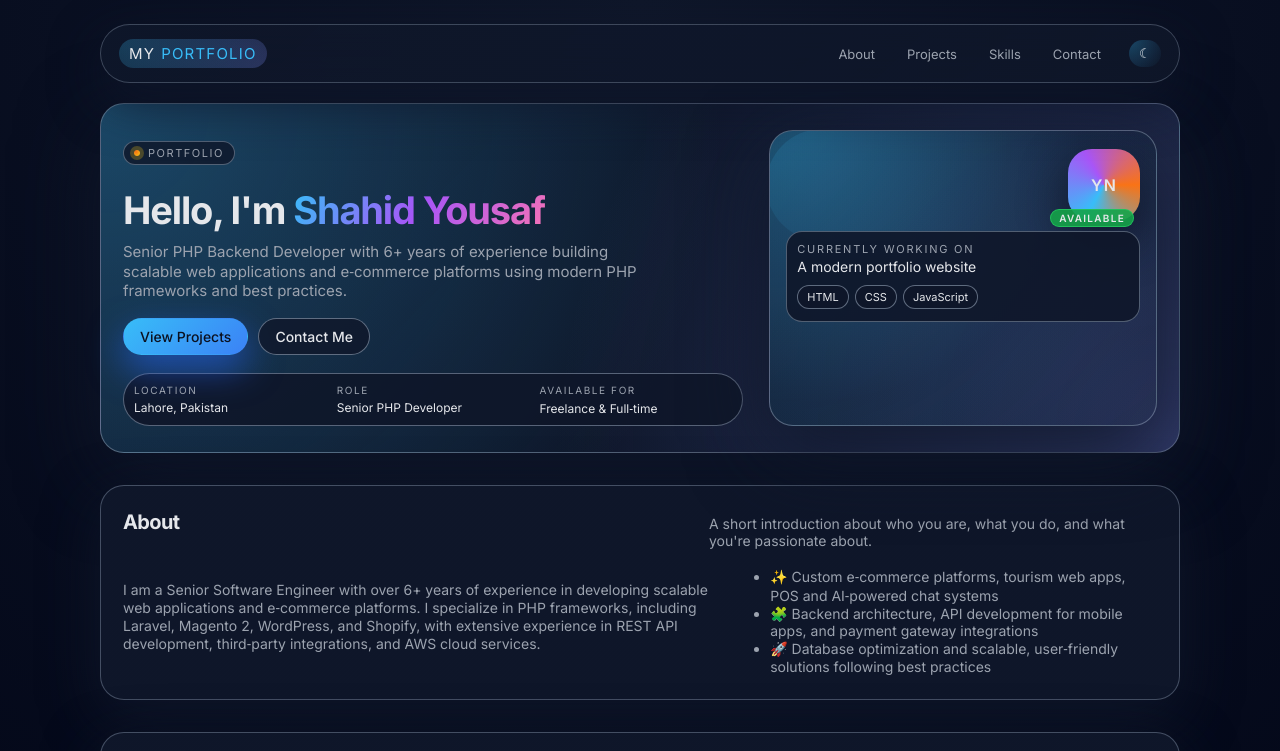
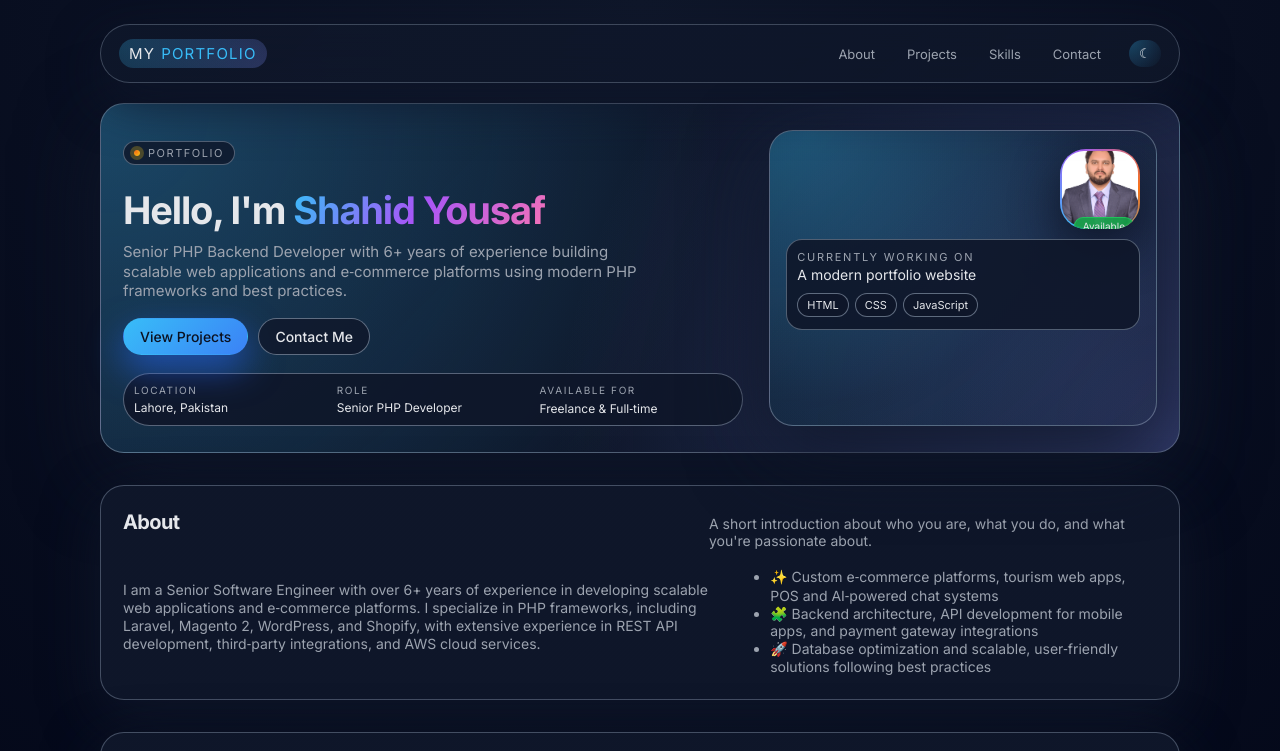
Before and after one commit to shahidyousaf/portfolio, a website: page index.html in a window 1280 px wide. Shown: the top 751 px of the page. Drawn offline with Linux system fonts and the light colour scheme.

Commit message:
Add files via upload

```diff
--- a/index.html
+++ b/index.html
@@ -58,7 +58,13 @@
           </div>
           <div class="hero-card">
             <div class="hero-avatar">
-              <div class="avatar-circle">YN</div>
+              <div class="avatar-frame">
+                <img
+                  src="./shahid.png"
+                  alt="Portrait of Shahid Yousaf"
+                  class="avatar-image"
+                />
+              </div>
             </div>
             <div class="hero-card-body">
               <p class="hero-card-title">Currently working on</p>
--- a/styles.css
+++ b/styles.css
@@ -294,33 +294,28 @@ h1 {
   margin-bottom: 10px;
 }
 
-.avatar-circle {
-  width: 72px;
-  height: 72px;
-  border-radius: 24px;
+.avatar-frame {
+  position: relative;
+  width: 80px;
+  height: 80px;
+  border-radius: 26px;
+  padding: 2px;
   background: conic-gradient(from 210deg, #38bdf8, #a855f7, #f97316, #38bdf8);
-  padding: 2px;
-  display: flex;
-  align-items: center;
-  justify-content: center;
-  font-weight: 600;
-  letter-spacing: 0.08em;
-  text-transform: uppercase;
-  color: #e5e7eb;
   box-shadow: 0 18px 45px rgba(15, 23, 42, 0.95);
+  overflow: hidden;
 }
 
-.avatar-circle::before {
+.avatar-frame::before {
   content: "";
   position: absolute;
-  inset: -20px;
+  inset: -18px;
   border-radius: 999px;
   background: radial-gradient(circle at 0 0, rgba(56, 189, 248, 0.22), transparent 60%);
   opacity: 0.65;
   pointer-events: none;
 }
 
-.avatar-circle::after {
+.avatar-frame::after {
   content: "Available";
   position: absolute;
   bottom: -6px;
@@ -331,6 +326,17 @@ h1 {
   color: #e5e7eb;
   font-size: 10px;
   border: 1px solid rgba(34, 197, 94, 0.9);
+  z-index: 2;
+}
+
+.avatar-image {
+  position: relative;
+  z-index: 1;
+  width: 100%;
+  height: 100%;
+  object-fit: cover;
+  border-radius: 22px;
+  display: block;
 }
 
 .hero-card-body {
```
Also changed, not shown: shahid.png (added).
